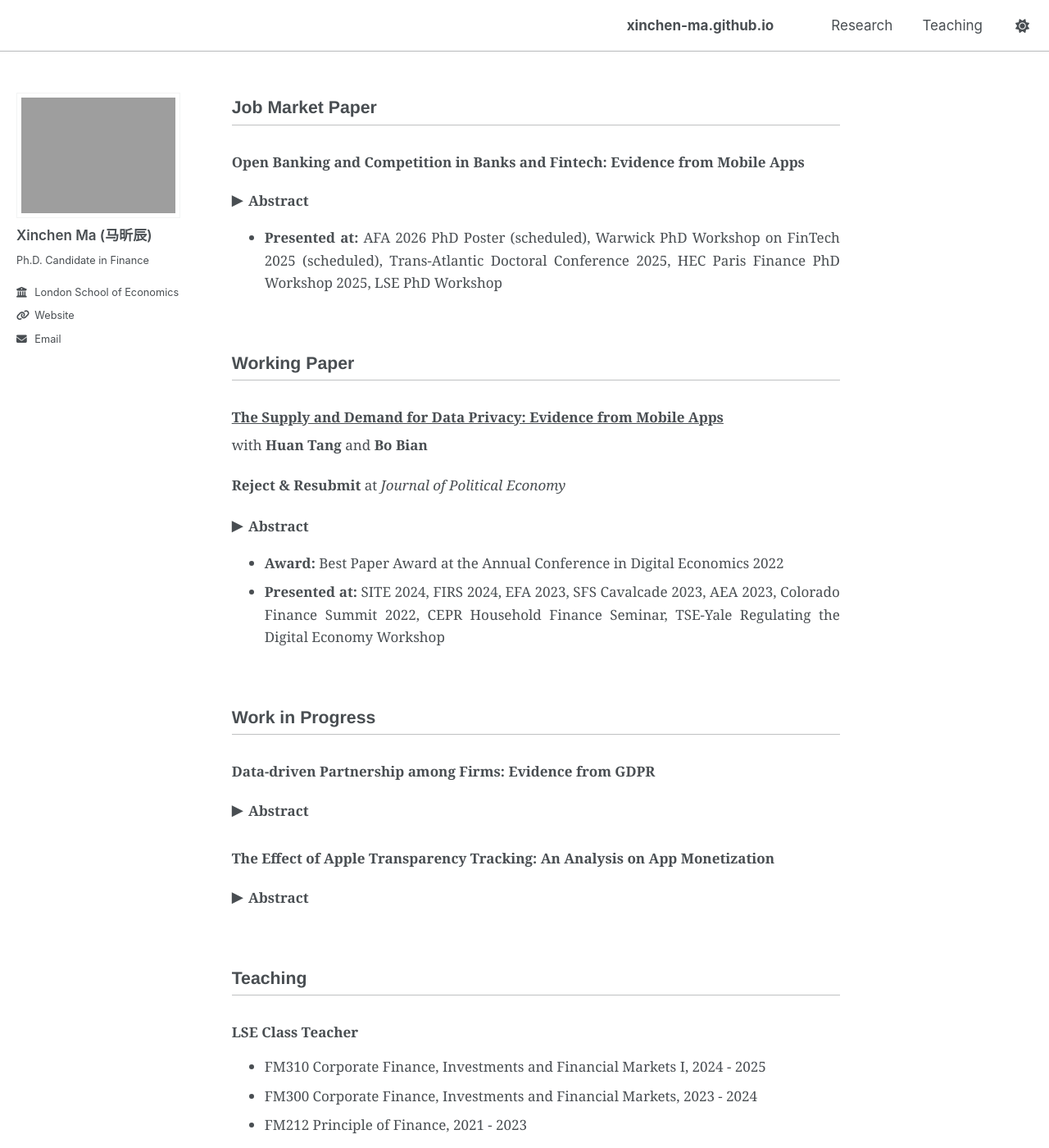
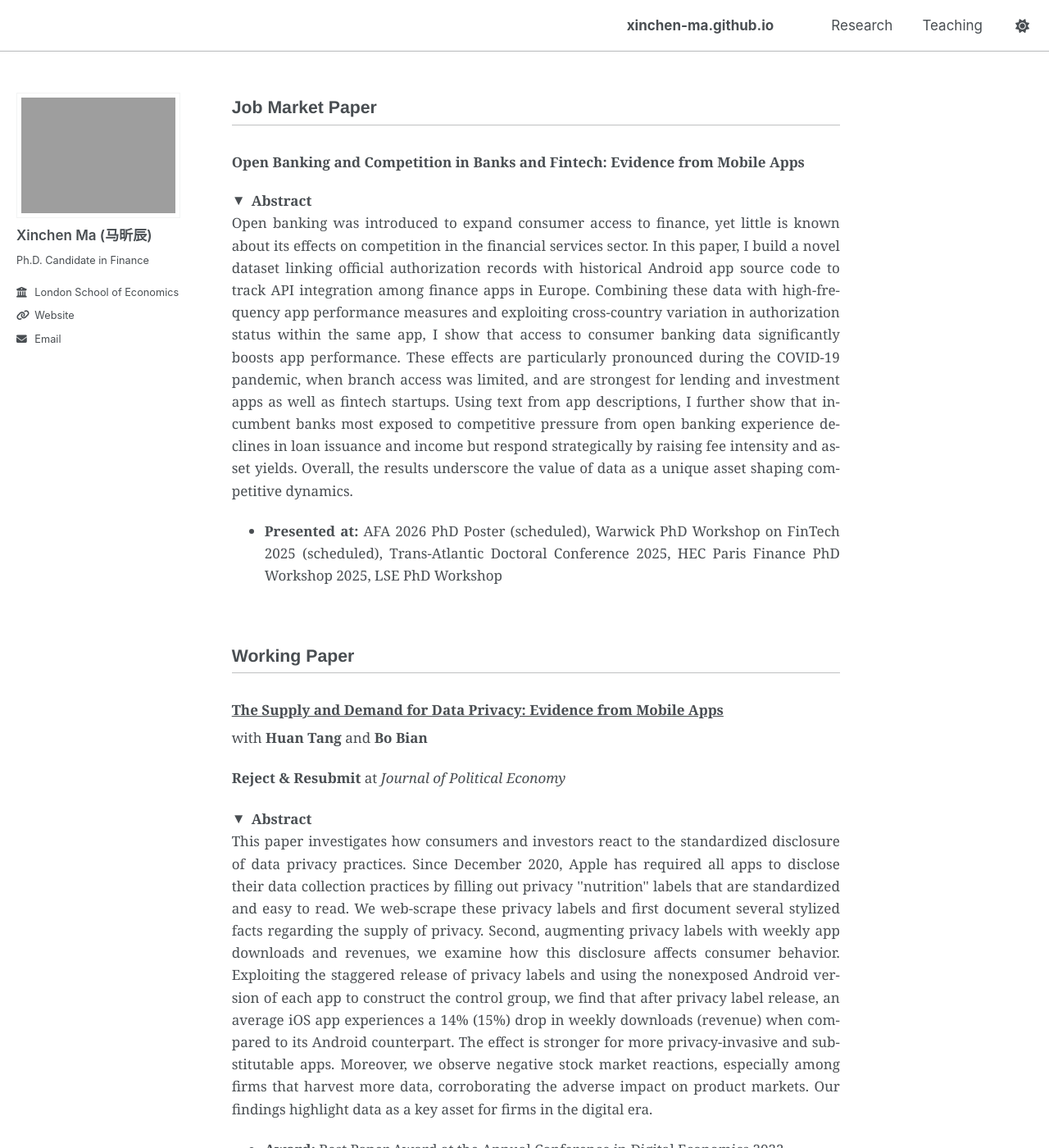
Before and after one commit to xinchen-ma/xinchen-ma.github.io, a Jekyll site: the page built from index.md, in a window 1280 px wide and 1400 px high, scrolled down 286 px. Shown: the whole window at 82% size. Built offline with Jekyll 4.4.1, drawn with Linux system fonts in a browser that asks for light colours; a script that is not in the unit is left out.

Commit message:
Update index.md

```diff
--- a/index.md
+++ b/index.md
@@ -20,7 +20,7 @@ Email: x.ma25[at]lse.ac.uk
 
 ### Open Banking and Competition in Banks and Fintech: Evidence from Mobile Apps
 
-<details class="abstract">
+<details class="abstract" open>
   <summary>Abstract</summary>
   <p>Open banking was introduced to expand consumer access to finance, yet little is known about its effects on competition in the financial services sector. In this paper, I build a novel dataset linking official authorization records with historical Android app source code to track API integration among finance apps in Europe. Combining these data with high-frequency app performance measures and exploiting cross-country variation in authorization status within the same app, I show that access to consumer banking data significantly boosts app performance. These effects are particularly pronounced during the COVID-19 pandemic, when branch access was limited, and are strongest for lending and investment apps as well as fintech startups. Using text from app descriptions, I further show that incumbent banks most exposed to competitive pressure from open banking experience declines in loan issuance and income but respond strategically by raising fee intensity and asset yields. Overall, the results underscore the value of data as a unique asset shaping competitive dynamics.</p>
 </details>
@@ -35,7 +35,7 @@ with **[Huan Tang](https://huan-tang.com/)** and **[Bo Bian](https://www.bo-bian
 
 **Reject & Resubmit** at _Journal of Political Economy_
 
-<details class="abstract">
+<details class="abstract" open>
   <summary>Abstract</summary>
   <p>This paper investigates how consumers and investors react to the standardized disclosure of data privacy practices. Since December 2020, Apple has required all apps to disclose their data collection practices by filling out privacy ''nutrition'' labels that are standardized and easy to read. We web-scrape these privacy labels and first document several stylized facts regarding the supply of privacy. Second, augmenting privacy labels with weekly app downloads and revenues, we examine how this disclosure affects consumer behavior. Exploiting the staggered release of privacy labels and using the nonexposed Android version of each app to construct the control group, we find that after privacy label release, an average iOS app experiences a 14% (15%) drop in weekly downloads (revenue) when compared to its Android counterpart. The effect is stronger for more privacy-invasive and substitutable apps. Moreover, we observe negative stock market reactions, especially among firms that harvest more data, corroborating the adverse impact on product markets. Our findings highlight data as a key asset for firms in the digital era. </p>
 </details>
```
